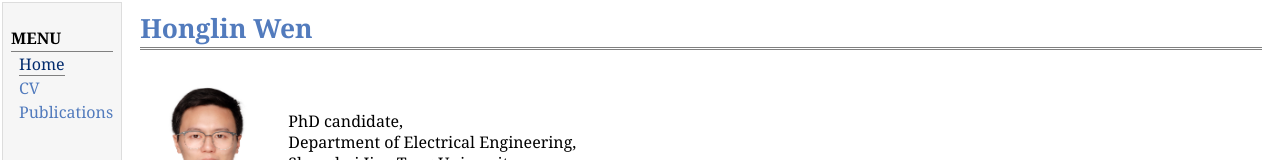
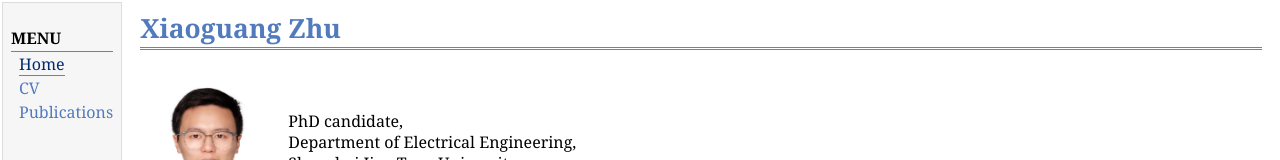
Before and after one commit to zxgapollo/zxgapollo.github.io, a plain HTML site: page index.html in a window 1280 px wide. Shown: the top 160 px of the page. Drawn offline with Linux system fonts and the light colour scheme.

Commit message:
Update name

```diff
--- a/index.html
+++ b/index.html
@@ -5,7 +5,7 @@
 <meta name="generator" content="jemdoc, see http://jemdoc.jaboc.net/" />
 <meta http-equiv="Content-Type" content="text/html;charset=utf-8" />
 <link rel="stylesheet" href="jemdoc.css" type="text/css" />
-<title>Honglin Wen </title>
+<title>Xiaoguang Zhu</title>
 </head>
 <body>
 <table summary="Table for page layout." id="tlayout">
@@ -18,7 +18,7 @@
 </td>
 <td id="layout-content">
 <div id="toptitle">
-<h1>Honglin Wen </h1>
+<h1>Xiaoguang Zhu</h1>
 </div>
 <table class="imgtable"><tr><td>
 <img src="hlwen_photo.jpg" alt="alt text" width="120px" height="160px" />&nbsp;</td>
```
